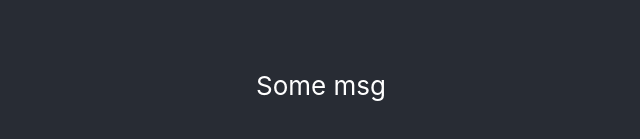
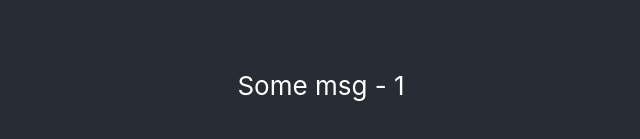
Before and after one commit to Prashanth-GS/poc-docker-kubernetes, a React (Create React App) app: page / in a window 1280 px wide. Shown: the part 315-454 px from the top of the page, without its empty margins (319-959 px from the left). Built offline with nearby package versions, Linux system fonts and the light colour scheme.

Commit message:
testing jenkins with 1

```diff
--- a/src/App.js
+++ b/src/App.js
@@ -6,7 +6,7 @@ function App() {
     <div className="App">
       <header className="App-header">
         <p>
-          Some msg
+          Some msg - 1
         </p>
       </header>
     </div>
```
